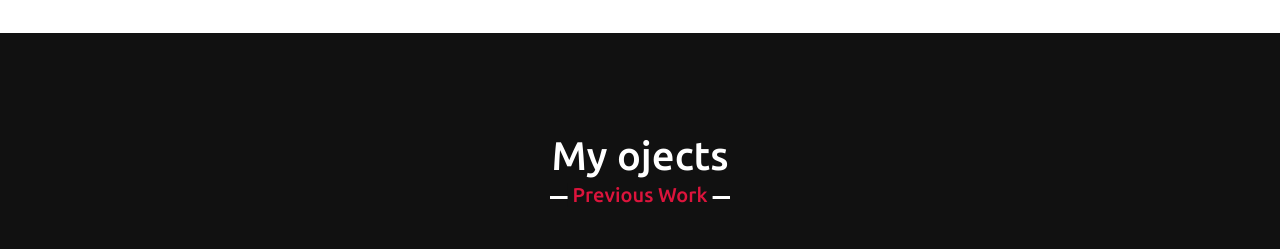
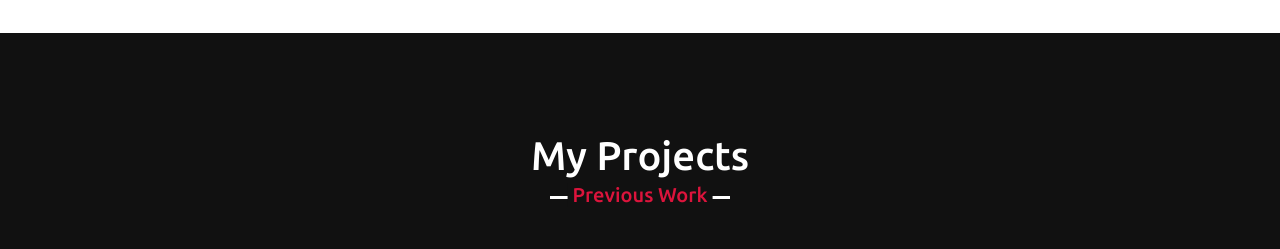
Before and after one commit to alphadead/portfolio, a plain HTML site: page index.html in a window 1280 px wide. Shown: the part 1500-1749 px from the top of the page. Drawn offline with nearby package versions, Linux system fonts and the light colour scheme.

Commit message:
Update index.html

```diff
--- a/index.html
+++ b/index.html
@@ -83,7 +83,7 @@
      <section class="teams" id="teams">
         <div class="max-width">
             <h2 class="title">
-                My ojects</h2>
+                My Projects</h2>
             <div class="carousel owl-carousel">
                 <div class="card">
                     <div class="box">
```
